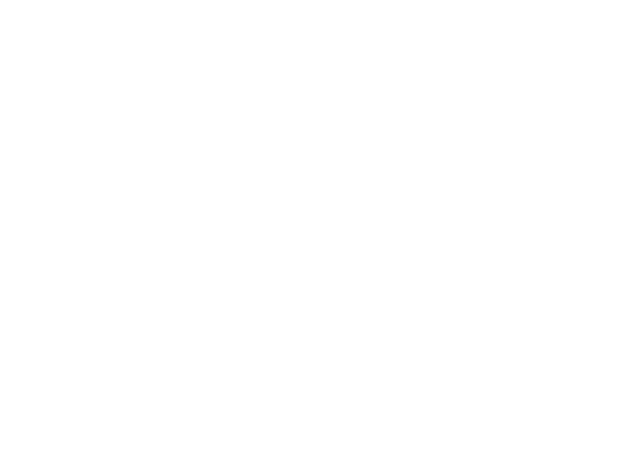
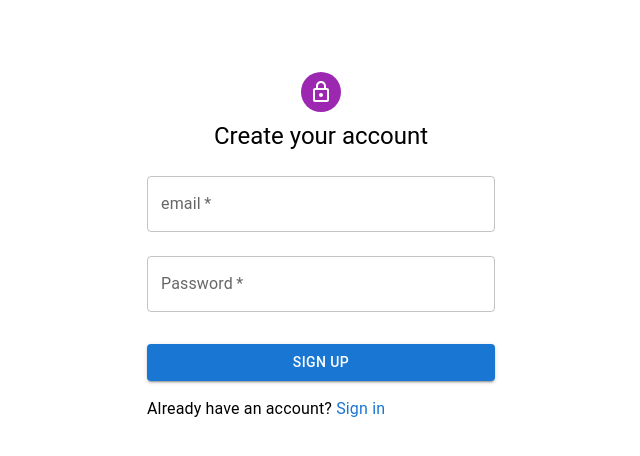
Before and after one commit to DhruvilKakadiya7/hackathon-frontend, a React (Vite) app: page /signup in a window 1280 px wide. Before the commit this address had no page. Shown: the top 456 px of the page, without its empty margins (319-959 px from the left). Built offline with nearby package versions, Linux system fonts and the light colour scheme.

Commit message:
login signup added

```diff
--- a/package.json
+++ b/package.json
@@ -13,14 +13,17 @@
     "@emotion/react": "^11.11.4",
     "@emotion/styled": "^11.11.5",
     "@google/generative-ai": "^0.7.1",
+    "@mui/icons-material": "^5.15.15",
     "@mui/material": "^5.15.15",
     "axios": "^1.6.8",
     "mongodb": "^6.5.0",
     "mongoose": "^8.3.2",
     "react": "^18.2.0",
     "react-dom": "^18.2.0",
+    "react-hot-toast": "^2.4.1",
     "react-router-dom": "^6.22.3",
-    "react-speech-kit": "^3.0.1"
+    "react-speech-kit": "^3.0.1",
+    "react-toastify": "^10.0.5"
   },
   "devDependencies": {
     "@types/react": "^18.2.66",
--- a/src/App.jsx
+++ b/src/App.jsx
@@ -1,11 +1,14 @@
 import React from 'react';
 import { Routes, Route } from 'react-router-dom';
 import Interview from './components/Interview/Interview';
-
+import Login from './components/Login/Login';
+import Signup from './components/Signup/Signup';
 function App() {
   return (
     <Routes>
       <Route path="/" element={<Interview />}/>
+      <Route path="/login" element={<Login />}/>
+      <Route path="/signup" element={<Signup />}/>
     </Routes>
   );
 }
--- /dev/null
+++ b/src/components/Login/Login.jsx
@@ -0,0 +1,119 @@
+import {
+    Avatar,
+    Box,
+    Button,
+    Container,
+    Grid,
+    TextField,
+    Typography,
+  } from "@mui/material";
+  import LockOutlinedIcon from "@mui/icons-material/LockOutlined";
+  import React from "react";
+  import Link from "@mui/material/Link";
+  import axios from 'axios'
+  import { useNavigate } from "react-router-dom";
+import toast from "react-hot-toast";
+
+  const Login = () => {
+    const navigateTo=useNavigate();
+    const handleSubmit = async(event) => {
+      event.preventDefault();
+      const data = new FormData(event.currentTarget);
+      var email = data.get("email");
+      var password = data.get("password");
+      // console.log(email);
+      try{
+          const response = await axios.post("https://hackathon-15hf.onrender.com/auth/login",{email,password})
+          if(response.data.status===true){
+            navigateTo('/')
+            toast.success("Login Successfully")
+          }
+          else {
+            toast.error("invalid credentials")
+          }
+          // console.log(response.data.status);
+      }
+      catch(e){
+          console.log(e.message);
+      }
+    };
+    return (
+      <>
+        <Container component="main" maxWidth="xs">
+          <Box
+            sx={{
+              marginTop: 4,
+              display: "flex",
+              flexDirection: "column",
+              alignItems: "center",
+              p: "1.5rem",
+              pt: "2rem",
+              pb: "3rem",
+              borderColor: "grey.600",
+            }}
+          >
+            <Avatar sx={{ m: 1, bgcolor: "secondary.main" }}>
+              <LockOutlinedIcon />
+            </Avatar>
+            <Typography component="h1" variant="h5" className="infotext">
+              Welcome Back!
+            </Typography>
+            <Box
+              component="form"
+              onSubmit={handleSubmit}
+              noValidate
+              sx={{ mt: 1, mb: 3 }}
+              className="emailauthclass"
+            >
+              <TextField
+                margin="normal"
+                required
+                fullWidth
+                id="email"
+                label="email"
+                name="email"
+                autoComplete="email"
+                className="email"
+              />
+              <TextField
+                margin="normal"
+                required
+                fullWidth
+                name="password"
+                label="Password"
+                type="password"
+                id="password"
+                autoComplete="current-password"
+                className="password"
+              />
+              <Button
+                type="submit"
+                fullWidth
+                variant="contained"
+                className="submitbtn"
+                sx={{ mt: 3, mb: 2 }}
+              >
+                Sign In
+              </Button>
+              <Grid container>
+                <Grid item>
+                  <Typography>
+                    {"Don't have an account? "}
+                    <Link
+                      href="/signup"
+                      variant="body2"
+                      underline="none"
+                      sx={{ fontSize: "16px" }}
+                    >
+                      {"Sign up"}
+                    </Link>
+                  </Typography>
+                </Grid>
+              </Grid>
+            </Box>
+          </Box>
+        </Container>
+      </>
+    );
+  };
+  export default Login;
--- /dev/null
+++ b/src/components/Signup/Signup.jsx
@@ -0,0 +1,117 @@
+import {
+    Avatar,
+    Box,
+    Button,
+    Container,
+    Grid,
+    TextField,
+    Typography,
+  } from "@mui/material";
+  import LockOutlinedIcon from "@mui/icons-material/LockOutlined";
+  import React from "react";
+  import Link from "@mui/material/Link";
+  import axios from 'axios'
+  import { useNavigate } from "react-router-dom";
+import toast from "react-hot-toast";
+  const Signup = () => {
+    const navigateTo=useNavigate();
+    const handleSubmit = async(event) => {
+      event.preventDefault();
+      const data = new FormData(event.currentTarget);
+      var email = data.get("email");
+      var password = data.get("password");
+    //   console.log(email);
+      try{
+          const response = await axios.post("https://hackathon-15hf.onrender.com/auth/signup",{email,password})
+          if(response.data.status===true){
+            navigateTo('/login')
+            toast.success("Signup Successfully")
+          }
+          else {
+            toast.error("invalid credentials")
+          }
+      }
+      catch(e){
+          console.log(e.message);
+      }
+    };
+    return (
+      <>
+        <Container component="main" maxWidth="xs">
+          <Box
+            sx={{
+              marginTop: 4,
+              display: "flex",
+              flexDirection: "column",
+              alignItems: "center",
+              p: "1.5rem",
+              pt: "2rem",
+              pb: "3rem",
+              borderColor: "grey.600",
+            }}
+          >
+            <Avatar sx={{ m: 1, bgcolor: "secondary.main" }}>
+              <LockOutlinedIcon />
+            </Avatar>
+            <Typography component="h1" variant="h5" className="infotext">
+          Create your account
+        </Typography>
+            <Box
+              component="form"
+              onSubmit={handleSubmit}
+              noValidate
+              sx={{ mt: 1, mb: 3 }}
+              className="emailauthclass"
+            >
+              <TextField
+                margin="normal"
+                required
+                fullWidth
+                id="email"
+                label="email"
+                name="email"
+                autoComplete="email"
+                className="email"
+              />
+              <TextField
+                margin="normal"
+                required
+                fullWidth
+                name="password"
+                label="Password"
+                type="password"
+                id="password"
+                autoComplete="current-password"
+                className="password"
+              />
+              <Button
+                type="submit"
+                fullWidth
+                variant="contained"
+                className="submitbtn"
+                sx={{ mt: 3, mb: 2 }}
+              >
+                Sign Up
+              </Button>
+              <Grid container>
+                <Grid item>
+                  <Typography>
+                  {"Already have an account? "}
+                    <Link
+                      href="/login"
+                      variant="body2"
+                      underline="none"
+                      sx={{ fontSize: "16px" }}
+                    >
+                      {"Sign in"}
+                    </Link>
+                  </Typography>
+                </Grid>
+              </Grid>
+            </Box>
+          </Box>
+        </Container>
+      </>
+    );
+  };
+  export default Signup;
```
Also changed, not shown: 1 other file (tests, documents, lock files or other folders).
